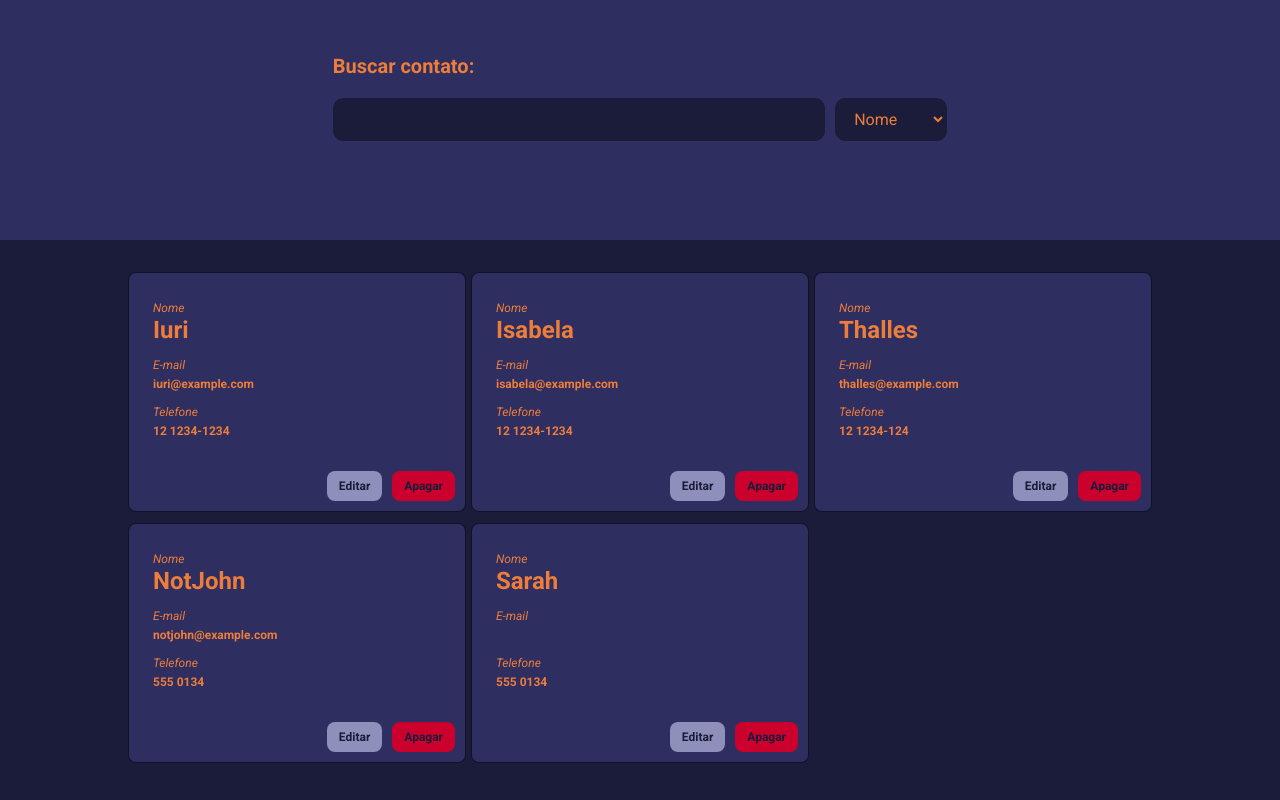
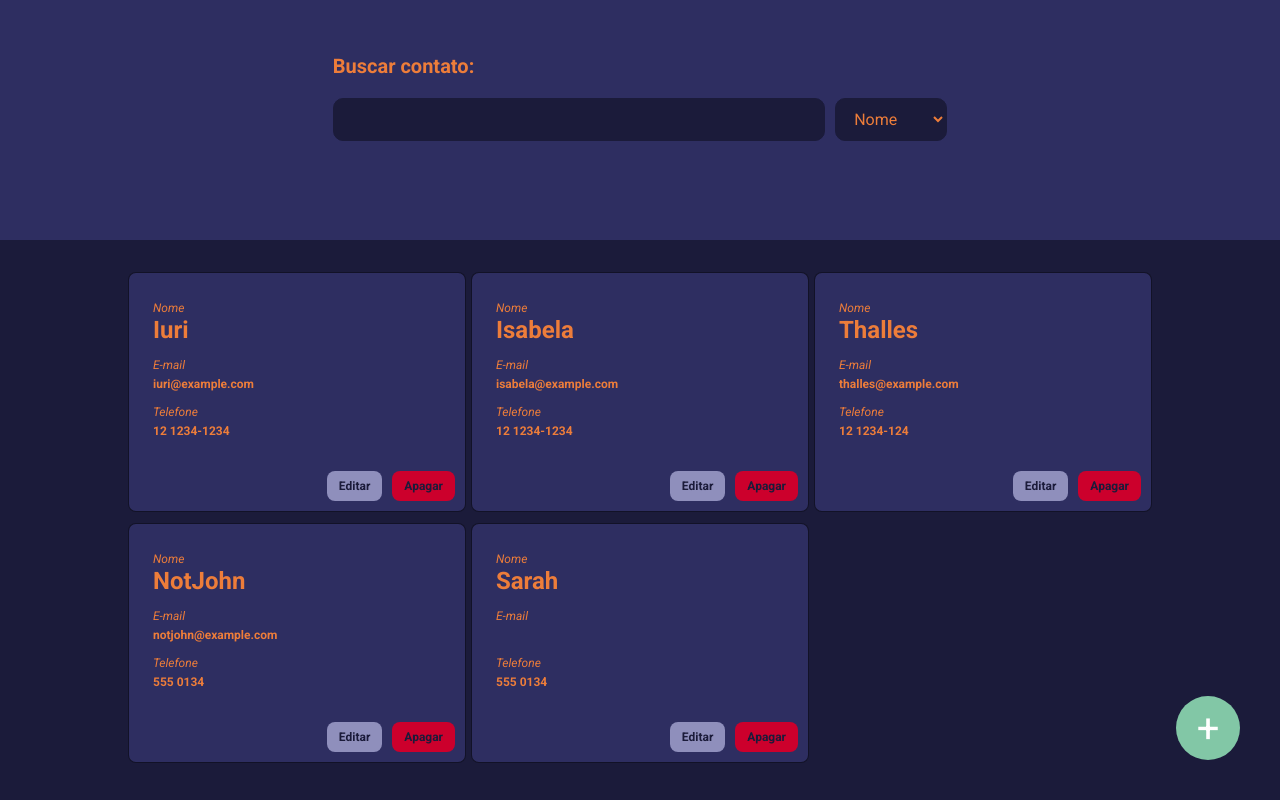
Before and after one commit to ibogar/contatos_ebac, a React (Create React App) app: page / in a window 1280 px wide. Built offline with nearby package versions, Linux system fonts and the light colour scheme.

Commit message:
update App to hadle multiple pages - home and new contact

```diff
--- a/src/App.tsx
+++ b/src/App.tsx
@@ -1,21 +1,26 @@
 import { Provider } from 'react-redux'
-import ContactsTable from './containers/ContactsTable'
-import SearchBar from './containers/Searchbar'
-import GlobalStyle, { Body, Container, SearchContainer } from './styles'
 import store from './store'
+import { createBrowserRouter, RouterProvider } from 'react-router-dom'
+import Home from './pages/Home'
+import GlobalStyle from './styles'
+import NewContact from './pages/NewContact'
+
+const routes = createBrowserRouter([
+  {
+    path: '/',
+    element: <Home />
+  },
+  {
+    path: '/new',
+    element: <NewContact />
+  }
+])
 
 function App() {
   return (
     <Provider store={store}>
       <GlobalStyle />
-      <SearchContainer>
-        <Container>
-          <SearchBar />
-        </Container>
-      </SearchContainer>
-      <Body>
-        <ContactsTable />
-      </Body>
+      <RouterProvider router={routes} />
     </Provider>
   )
 }
--- /dev/null
+++ b/src/components/AddBtn/index.tsx
@@ -0,0 +1,5 @@
+import { RoundBtn } from './styles'
+
+const AddBtn = () => <RoundBtn to="/new">+</RoundBtn>
+
+export default AddBtn
--- /dev/null
+++ b/src/components/AddBtn/styles.ts
@@ -0,0 +1,19 @@
+import { Link } from 'react-router-dom'
+import styled from 'styled-components'
+import variables from '../../styles/variables'
+
+export const RoundBtn = styled(Link)`
+  height: 64px;
+  width: 64px;
+  background-color: ${variables.positiveColor};
+  color: #fff;
+  position: fixed;
+  bottom: 40px;
+  right: 40px;
+  border-radius: 50%;
+  display: flex;
+  justify-content: center;
+  align-items: center;
+  font-size: 40px;
+  text-decoration: none;
+`
--- /dev/null
+++ b/src/pages/Home/index.tsx
@@ -0,0 +1,22 @@
+import AddBtn from '../../components/AddBtn'
+import ContactsTable from '../../containers/ContactsTable'
+import SearchBar from '../../containers/Searchbar'
+import { Body, Container, SearchContainer } from '../../styles'
+
+const Home = () => {
+  return (
+    <>
+      <SearchContainer>
+        <Container>
+          <SearchBar />
+        </Container>
+      </SearchContainer>
+      <Body>
+        <ContactsTable />
+        <AddBtn />
+      </Body>
+    </>
+  )
+}
+
+export default Home
--- /dev/null
+++ b/src/pages/NewContact/index.tsx
@@ -0,0 +1,5 @@
+const NewContact = () => {
+  return <div>novo</div>
+}
+
+export default NewContact
```
